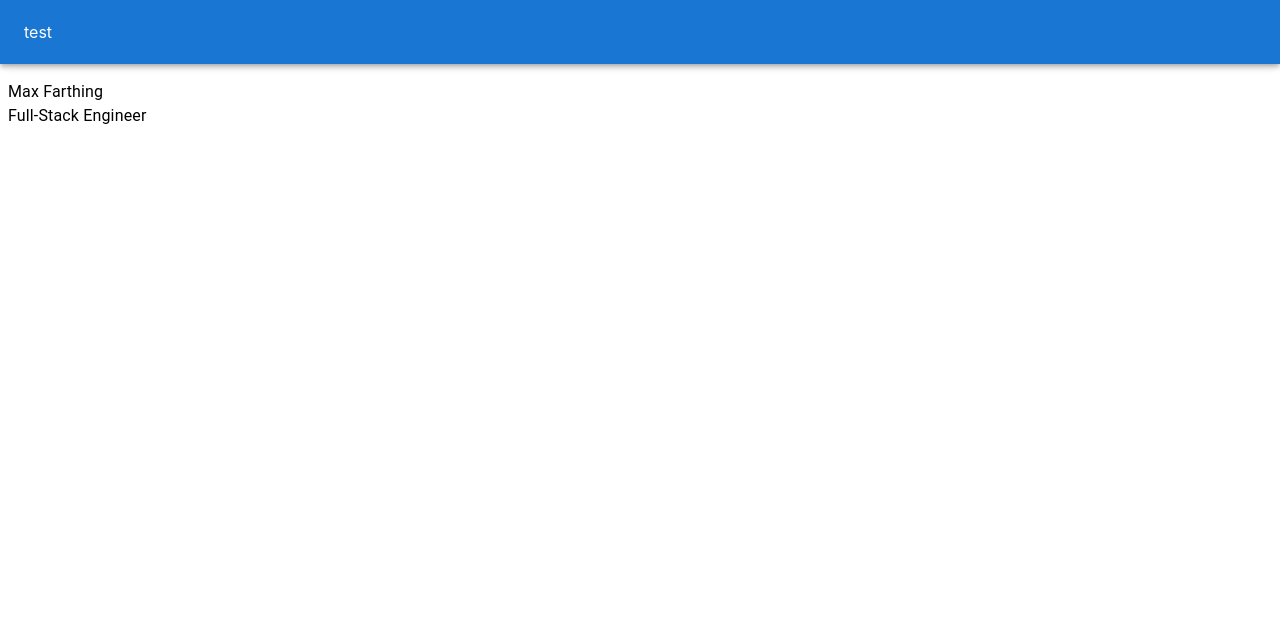
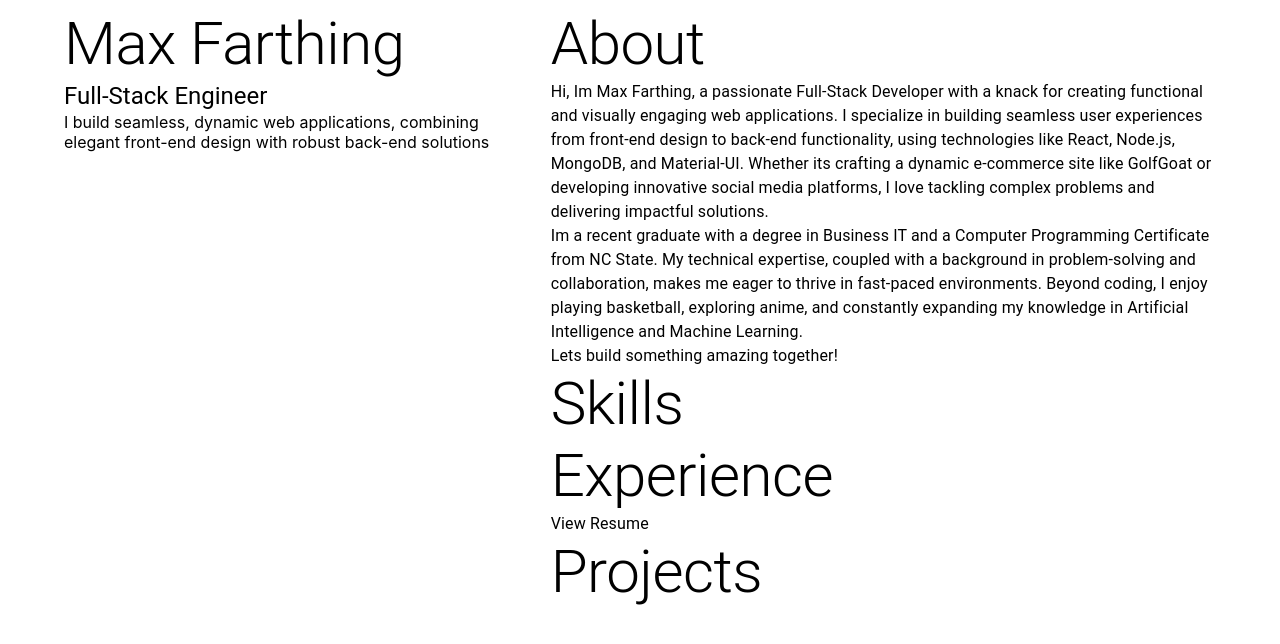
Before and after one commit to Max-Farthing/portfolio, a React (Vite) app in the folder src/: page / in a window 1280 px wide. Shown: the top 644 px of the page. Built offline with nearby package versions, Linux system fonts and the light colour scheme.

Commit message:
restructuring to SPA skeleton almost done

```diff
--- a/src/package.json
+++ b/src/package.json
@@ -14,8 +14,7 @@
     "@emotion/styled": "^11.13.0",
     "@mui/material": "^6.1.7",
     "react": "^18.3.1",
-    "react-dom": "^18.3.1",
-    "react-router-dom": "^6.28.0"
+    "react-dom": "^18.3.1"
   },
   "devDependencies": {
     "@eslint/js": "^9.13.0",
--- a/src/src/App.jsx
+++ b/src/src/App.jsx
@@ -1,21 +1,28 @@
-import { createBrowserRouter, RouterProvider } from 'react-router-dom'
-import RootLayout from './pages/RootLayout'
-import HomePage from './pages/HomePage'
+import { Container, Grid2 } from '@mui/material'
+import Box from '@mui/material/Box'
+import Intro from './components/Intro'
+import About from './components/About'
+import Skills from './components/Skills'
+import Experience from './components/Experience'
+import Projects from './components/Projects'
 
 function App() {
-
-  const router = createBrowserRouter([
-    {
-      path: '/',
-      element: <RootLayout />,
-      children: [
-        { index: true, element: <HomePage /> },
-      ]
-    }
-  ])
-
   return (
-    <RouterProvider router={router} />
+    <Box>
+      <Container sx={{}}>
+        <Grid2 container spacing={2}>
+          <Grid2 size={5}>
+            <Intro />
+          </Grid2>
+          <Grid2 size={7}>
+            <About />
+            <Skills />
+            <Experience />
+            <Projects />
+          </Grid2>
+        </Grid2>
+      </Container>
+    </Box>
   )
 }
 
--- /dev/null
+++ b/src/src/components/About.jsx
@@ -0,0 +1,24 @@
+import { Typography, Box } from '@mui/material'
+import React from 'react'
+
+export default function About() {
+    return (
+        <Box>
+            <Typography variant='h2'>About</Typography>
+            <Typography>
+                Hi, Im Max Farthing, a passionate Full-Stack Developer with a knack for creating functional
+                and visually engaging web applications. I specialize in building seamless user experiences from front-end design to back-end functionality,
+                using technologies like React, Node.js, MongoDB, and Material-UI. Whether its crafting a dynamic e-commerce site like GolfGoat or developing
+                innovative social media platforms, I love tackling complex problems and delivering impactful solutions.
+            </Typography>
+            <Typography>
+                Im a recent graduate with a degree in Business IT and a Computer Programming Certificate from NC State.
+                My technical expertise, coupled with a background in problem-solving and collaboration, makes me eager to thrive in fast-paced environments.
+                Beyond coding, I enjoy playing basketball, exploring anime, and constantly expanding my knowledge in Artificial Intelligence and Machine Learning.
+            </Typography>
+            <Typography>
+                Lets build something amazing together!
+            </Typography>
+        </Box>
+    )
+}
--- /dev/null
+++ b/src/src/components/Experience.jsx
@@ -0,0 +1,11 @@
+import { Typography } from '@mui/material'
+import React from 'react'
+
+export default function Experience() {
+    return (
+        <>
+            <Typography variant='h2'>Experience</Typography>
+            <Typography>View Resume</Typography>
+        </>
+    )
+}
--- /dev/null
+++ b/src/src/components/Intro.jsx
@@ -0,0 +1,12 @@
+import { Box, Typography } from '@mui/material'
+import React from 'react'
+
+export default function Intro() {
+  return (
+    <Box>
+        <Typography variant='h2'>Max Farthing</Typography>
+        <Typography variant='h5'>Full-Stack Engineer</Typography>
+        <Typography variant='p'>I build seamless, dynamic web applications, combining elegant front-end design with robust back-end solutions</Typography>
+    </Box>
+  )
+}
--- a/src/src/components/Nav.jsx
+++ /dev/null
@@ -1,12 +0,0 @@
-import { AppBar, Toolbar } from '@mui/material'
-import React from 'react'
-
-export default function Nav() {
-  return (
-    <AppBar>
-        <Toolbar>
-            test
-        </Toolbar>
-    </AppBar>
-  )
-}
--- /dev/null
+++ b/src/src/components/Projects.jsx
@@ -0,0 +1,8 @@
+import { Typography } from '@mui/material'
+import React from 'react'
+
+export default function Projects() {
+  return (
+    <Typography variant='h2'>Projects</Typography>
+  )
+}
--- /dev/null
+++ b/src/src/components/Skills.jsx
@@ -0,0 +1,8 @@
+import { Typography } from '@mui/material'
+import React from 'react'
+
+export default function Skills() {
+  return (
+    <Typography variant='h2'>Skills</Typography>
+  )
+}
--- a/src/src/index.css
+++ b/src/src/index.css
@@ -1,3 +1,3 @@
 :root {
-  font-family: Inter, system-ui, Avenir, Helvetica, Arial, sans-serif;
+    font-family: Inter, system-ui, Avenir, Helvetica, Arial, sans-serif;
 }
--- a/src/src/pages/HomePage.jsx
+++ /dev/null
@@ -1,11 +0,0 @@
-import { Box, Typography } from '@mui/material'
-import React from 'react'
-
-export default function HomePage() {
-  return (
-    <Box sx={{ mt: 10 }}>
-        <Typography>Max Farthing</Typography>
-        <Typography>Full-Stack Engineer</Typography>
-    </Box>
-  )
-}
--- a/src/src/pages/RootLayout.jsx
+++ /dev/null
@@ -1,17 +0,0 @@
-import React from 'react'
-import { Box } from '@mui/material'
-import Nav from '../components/Nav'
-import { Outlet } from 'react-router-dom'
-
-export default function RootLayout() {
-  return (
-    <Box>
-      <Nav />
-      <Box>
-        <main>
-          <Outlet />
-        </main>
-      </Box>
-    </Box>
-  )
-}
```
Also changed, not shown: 1 other file (tests, documents, lock files or other folders).
